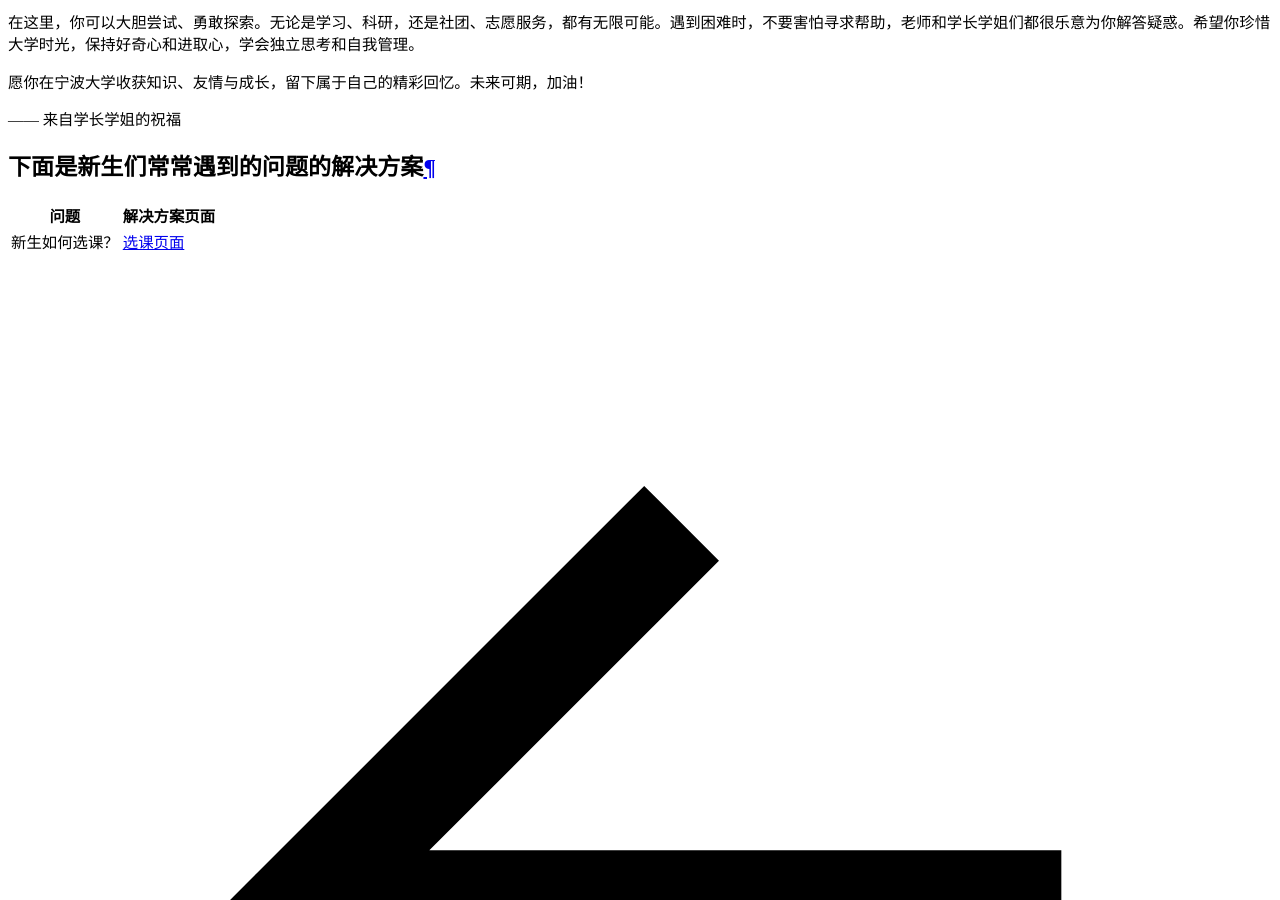
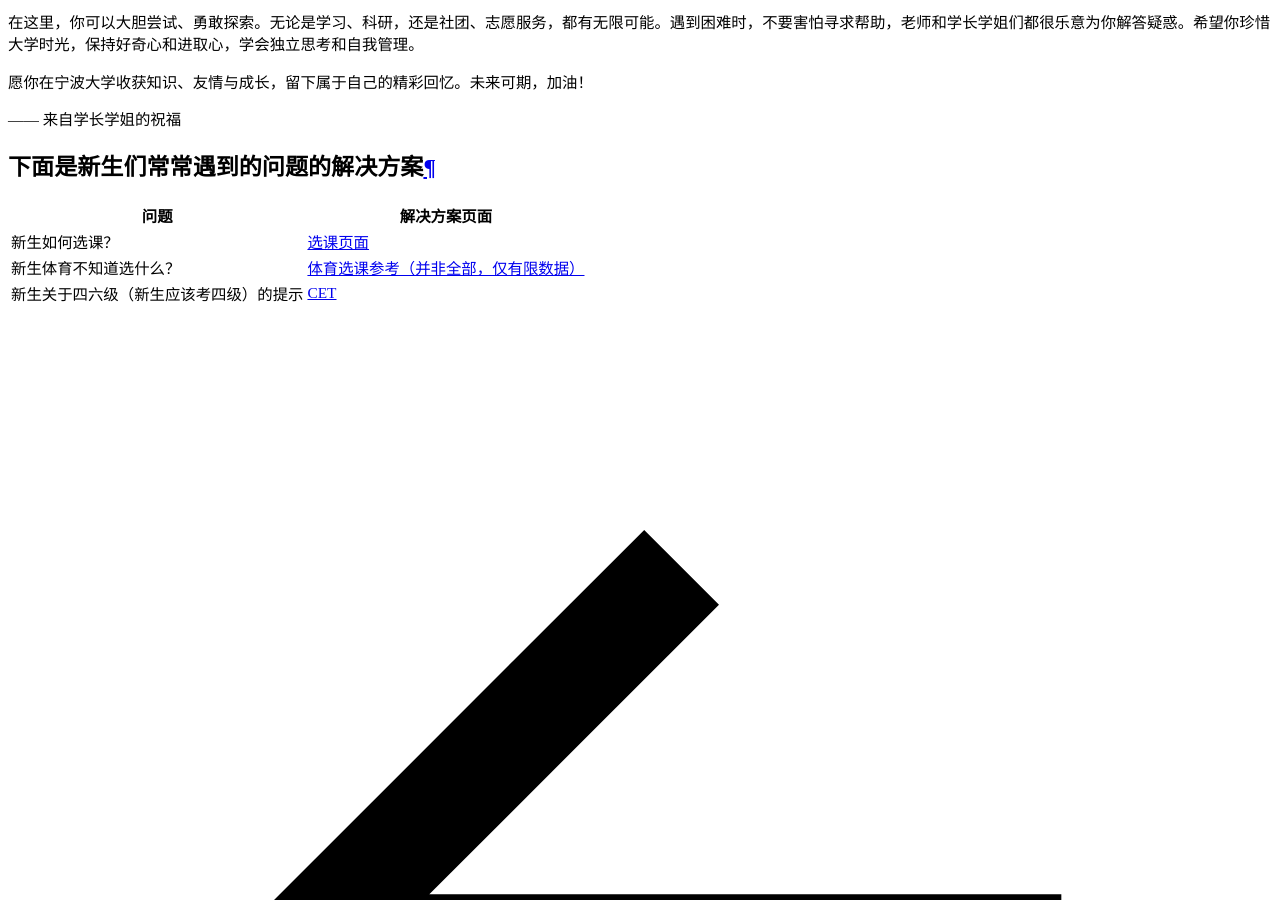
Before and after one commit to NBUComputerRepairClub/nbu-icicles, an MkDocs documentation site: the page built from docs/新生专区/index.md, in a window 1280 px wide and 900 px high, scrolled down 18043 px. Built offline with MkDocs 1.6.1 and Material for MkDocs 9.7.7, drawn with Linux system fonts in a browser that asks for light colours; comment, search, counter and statistics services are not loaded.

Commit message:
docs: 添加新生界面索引

```diff
--- a/docs/新生专区/index.md
+++ b/docs/新生专区/index.md
@@ -15,7 +15,7 @@
 | 问题 | 解决方案页面 |
 |-----|-----|
 |   新生如何选课？  |  [选课页面](./选课.md)   |
+|   新生体育不知道选什么？  |  [体育选课参考（并非全部，仅有限数据）](docs/本科生课程/选课信息/physics.md)   |
+|   新生关于四六级（新生应该考四级）的提示  |   [CET](../本科生课程/CET/index.md)  |
 |     |     |
 |     |     |
-|     |     |
-|     |     |
```
